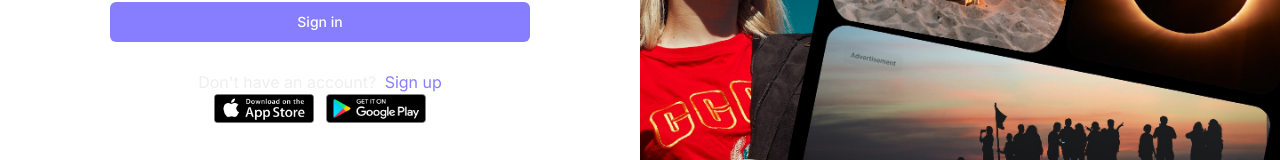
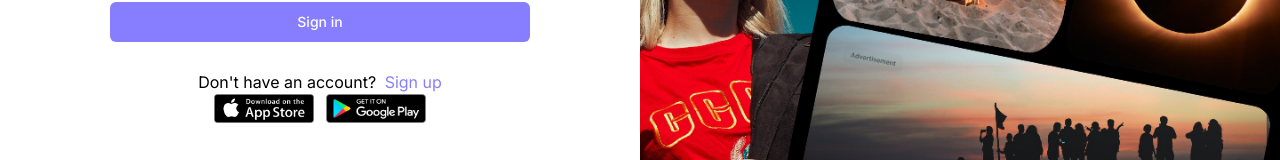
Before and after one commit to AymanAbusura/DiaGram_Social_Media_AppV2, a React (Vite) app: page /sign-in in a window 1280 px wide. Shown: the part 537-697 px from the top of the page. Built offline with nearby package versions, Linux system fonts and the light colour scheme; no server answers.

Commit message:
Beta Version Updates

```diff
--- a/package.json
+++ b/package.json
@@ -50,7 +50,7 @@
     "eslint-plugin-react-hooks": "^4.6.0",
     "eslint-plugin-react-refresh": "^0.4.3",
     "postcss": "^8.4.45",
-    "tailwindcss": "^3.3.5",
+    "tailwindcss": "^3.4.11",
     "tailwindcss-animate": "^1.0.7",
     "typescript": "^5.0.2",
     "vite": "^4.4.5"
--- a/src/_auth/forms/SignInForm.tsx
+++ b/src/_auth/forms/SignInForm.tsx
@@ -102,7 +102,7 @@ const SignInForm = () => {
               ) : 'Sign in'
             }
           </Button>
-          <p className="text-small-regular text-light-2 text-center mt-2">
+          <p className={`text-small-regular text-center mt-2 ${isDarkMode ? 'text-light-2' : 'text-black'}`}>
             Don't have an account? <Link to="/sign-up" className="text-primary-500 text-small-semibold ml-1">Sign up</Link>
           </p>
         </form>
--- a/src/_auth/forms/SignUpForm.tsx
+++ b/src/_auth/forms/SignUpForm.tsx
@@ -138,7 +138,7 @@ const SignUpForm = () => {
               ) : 'Sign up'
             }
           </Button>
-          <p className="text-small-regular text-light-2 text-center mt-2">
+          <p className={`text-small-regular text-center mt-2 ${isDarkMode ? 'text-light-2' : 'text-black'}`}>
             Already have an account <Link to="/sign-in" className="text-primary-500 text-small-semibold ml-1">Log in</Link>
           </p>
         </form>
```
Also changed, not shown: 1 other file (tests, documents, lock files or other folders).
